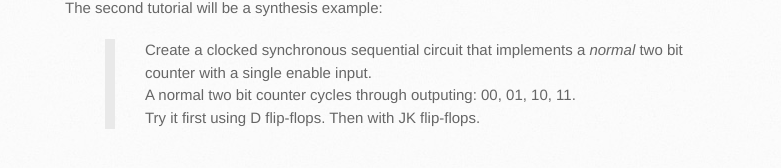
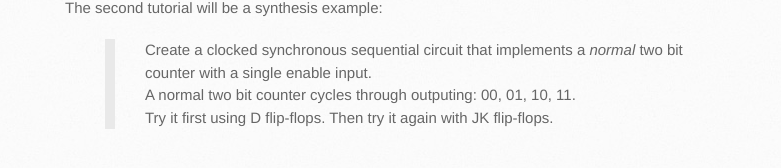
Before and after one commit to philstutorials/philstutorials.github.io, a Jekyll site: the page built from CPSC359W.md, in a window 1280 px wide and 900 px high, scrolled down 2633 px. Shown: the part 728-896 px from the top of the window, without its empty margins (105-886 px from the left). Built offline with Jekyll 4.4.1, drawn with Linux system fonts in a browser that asks for light colours; our own code applies the rules of GitHub Pages for plain Markdown files.

Commit message:
Update CPSC359W.md

```diff
--- a/CPSC359W.md
+++ b/CPSC359W.md
@@ -85,4 +85,4 @@ The second tutorial will be a synthesis example:
  > two bit counter with a single enable input.
  > A normal two bit counter cycles through outputing:
  > 00, 01, 10, 11.
- > Try it first using D flip-flops. Then with JK flip-flops.
+ > Try it first using D flip-flops. Then try it again with JK flip-flops.
```
